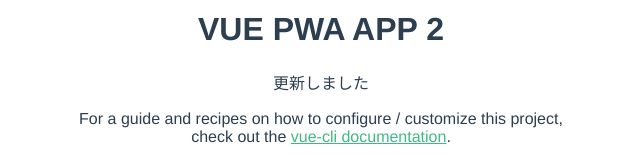
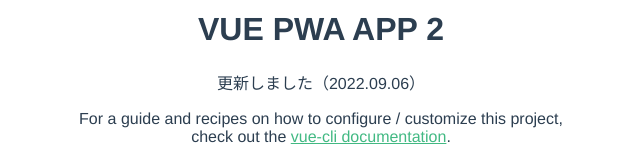
Before and after one commit to sayuri-hamada/vue-pwa-tutorial, a Vue app: page / in a window 1280 px wide. Shown: the part 300-460 px from the top of the page, without its empty margins (319-959 px from the left). Built offline with nearby package versions, Linux system fonts and the light colour scheme.

Commit message:
更新確認

```diff
--- a/src/components/HelloWorld.vue
+++ b/src/components/HelloWorld.vue
@@ -1,7 +1,7 @@
 <template>
   <div class="hello">
     <h1>{{ msg }}</h1>
-    <p>更新しました</p>
+    <p>更新しました（2022.09.06）</p>
     <p>
       For a guide and recipes on how to configure / customize this project,<br>
       check out the
--- a/vue.config.js
+++ b/vue.config.js
@@ -13,7 +13,7 @@
         runtimeCaching: [{
             // キャッシュするファイルのURLを正規表現で指定する
             urlPattern: /.+(\/|.html)$/,
-            handler: 'CacheFirst',
+            handler: 'networkFirst',
         }]
     }
   }
```
